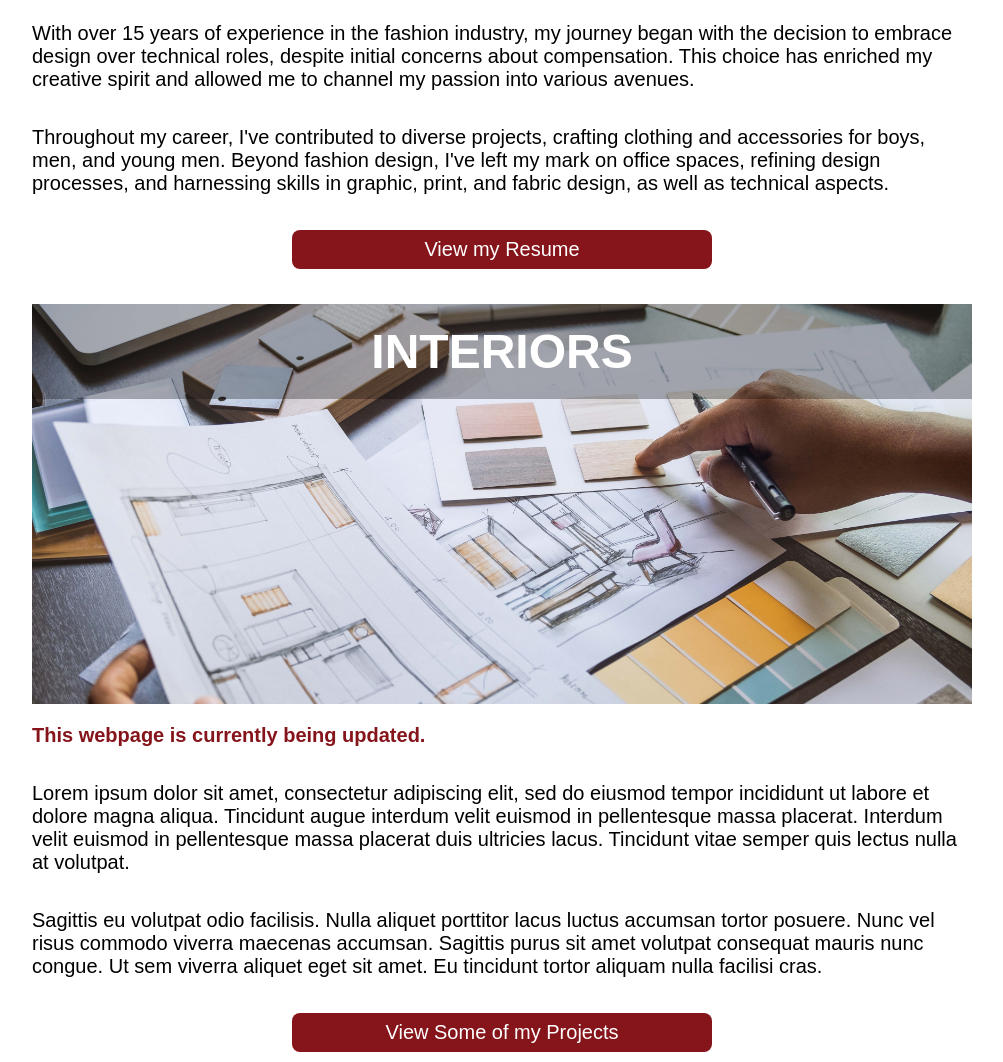
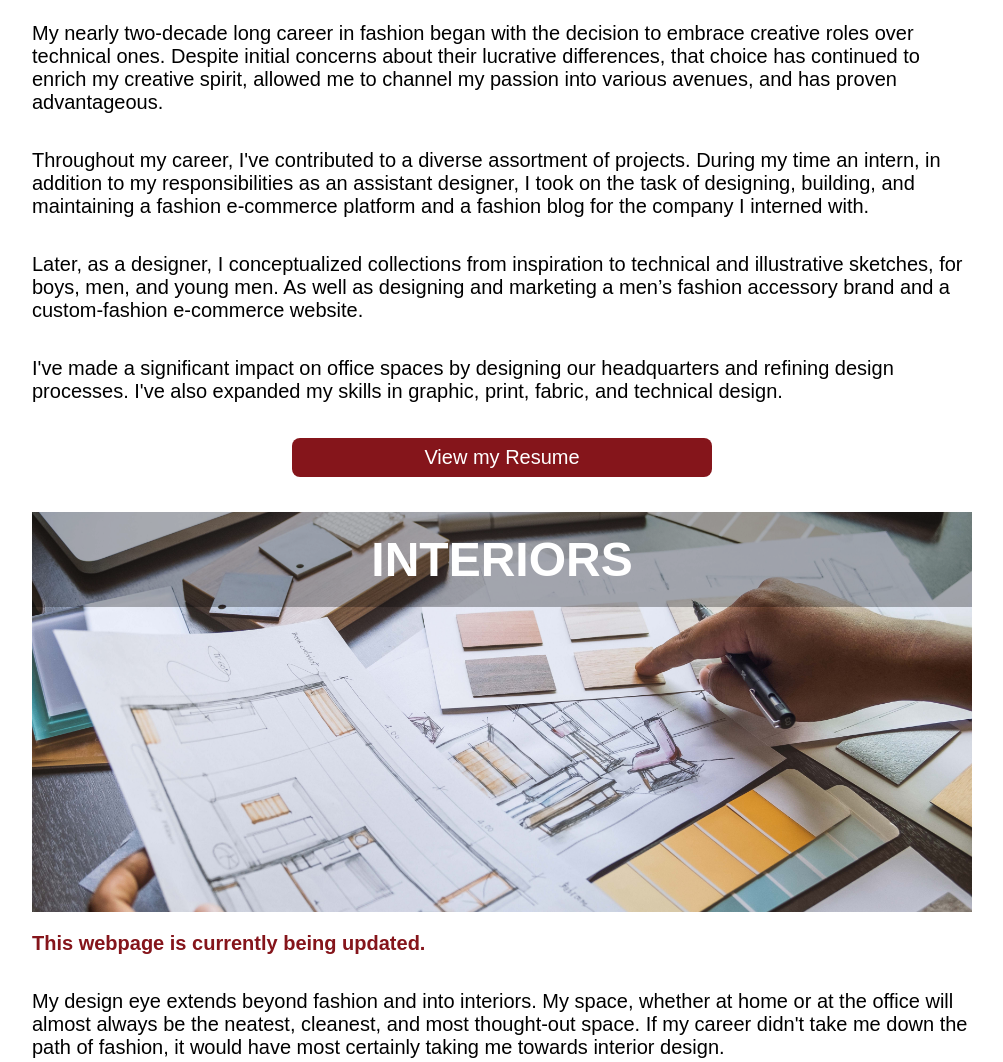
Before and after one commit to acabanjr/acabanjr-dot-com, a plain HTML site: page index.html in a window 1280 px wide. Shown: the part 1140-2202 px from the top of the page, without its empty margins (138-1141 px from the left). Drawn offline with Linux system fonts and the light colour scheme.

Commit message:
Update index.html
Initial commit

```diff
--- a/index.html
+++ b/index.html
@@ -36,16 +36,20 @@
     </div>
 
 <div class="content">
-			<p>As a kid, I had a book full of “My Inventions.” It was full of detailed mock-ups of anything from clothing designs, to video game ideas, to blueprints for skyscrapers, all separated into categories. I’ve always been creative and even more so, organized. Those adjectives describe me best, and I apply them to even the smallest of things.</p>
+			<p>As a kid, I had a book full of “My Inventions,” a binder divided into various categories. It was full of my ideas. Detailed mock-ups ranging from clothing designs to video game concepts and even blueprints for skyscrapers. I’ve always been creative and even more so, organized. These adjectives define my character and guide my approach to even the smallest details.</p>
 
 		<div class="parallax parallax1">
           <div class="parallax-content">FASHION DESIGN</div>
       	</div>
 
 			<p class="highlight-text">This webpage is currently being updated.</p>
-			<p>With over 15 years of experience in the fashion industry, my journey began with the decision to embrace design over technical roles, despite initial concerns about compensation. This choice has enriched my creative spirit and allowed me to channel my passion into various avenues.</p>
+			<p>My nearly two-decade long career in fashion began with the decision to embrace creative roles over technical ones. Despite initial concerns about their lucrative differences, that choice has continued to enrich my creative spirit, allowed me to channel my passion into various avenues, and has proven advantageous.</p>
 
-			<p>Throughout my career, I've contributed to diverse projects, crafting clothing and accessories for boys, men, and young men. Beyond fashion design, I've left my mark on office spaces, refining design processes, and harnessing skills in graphic, print, and fabric design, as well as technical aspects.</p>
+			<p>Throughout my career, I've contributed to a diverse assortment of projects. During my time an intern, in addition to my responsibilities  as an assistant designer, I took on the task of designing, building, and maintaining a fashion e-commerce platform and a fashion blog for the company I interned with.</p>
+
+			<p>Later, as a designer, I conceptualized collections from inspiration to technical and illustrative sketches, for boys, men, and young men. As well as designing and marketing a men’s fashion accessory brand and a custom-fashion e-commerce website.</p>
+
+			<p>I've made a significant impact on office spaces by designing our headquarters and refining design processes. I've also expanded my skills in graphic, print, fabric, and technical design.</p>
 
 			<p><a href="#" id="section-link-fashion">View my Resume</a></p>
 
@@ -116,9 +120,7 @@
       	</div>
 
 			<p class="highlight-text">This webpage is currently being updated.</p>
-			<p>Lorem ipsum dolor sit amet, consectetur adipiscing elit, sed do eiusmod tempor incididunt ut labore et dolore magna aliqua. Tincidunt augue interdum velit euismod in pellentesque massa placerat. Interdum velit euismod in pellentesque massa placerat duis ultricies lacus. Tincidunt vitae semper quis lectus nulla at volutpat.</p>
-
-			<p>Sagittis eu volutpat odio facilisis. Nulla aliquet porttitor lacus luctus accumsan tortor posuere. Nunc vel risus commodo viverra maecenas accumsan. Sagittis purus sit amet volutpat consequat mauris nunc congue. Ut sem viverra aliquet eget sit amet. Eu tincidunt tortor aliquam nulla facilisi cras.</p>
+			<p>My design eye extends beyond fashion and into interiors. My space, whether at home or at the office will almost always be the neatest, cleanest, and most thought-out space. If my career didn't take me down the path of fashion, it would have most certainly taking me towards interior design.</p>
 
 			<p><a href="#" id="section-link-interiors">View Some of my Projects</a></p>
 
```
